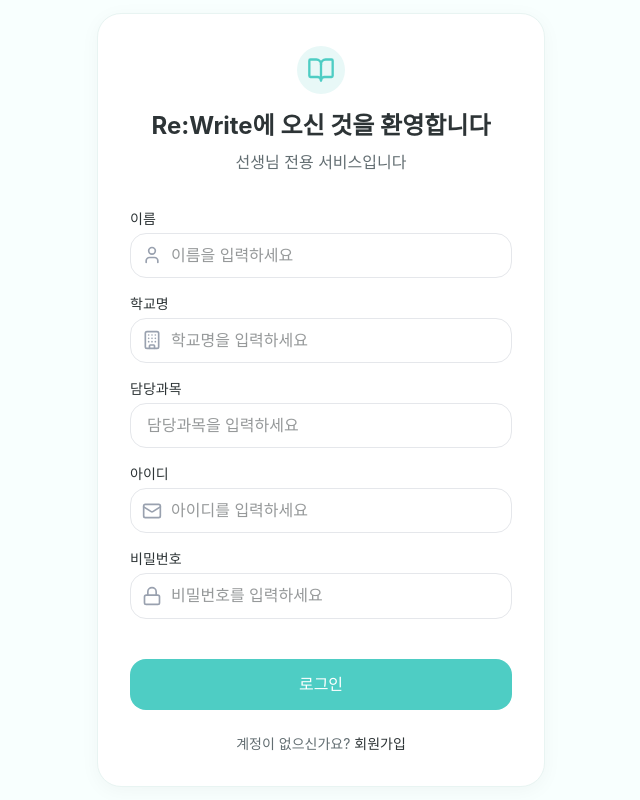
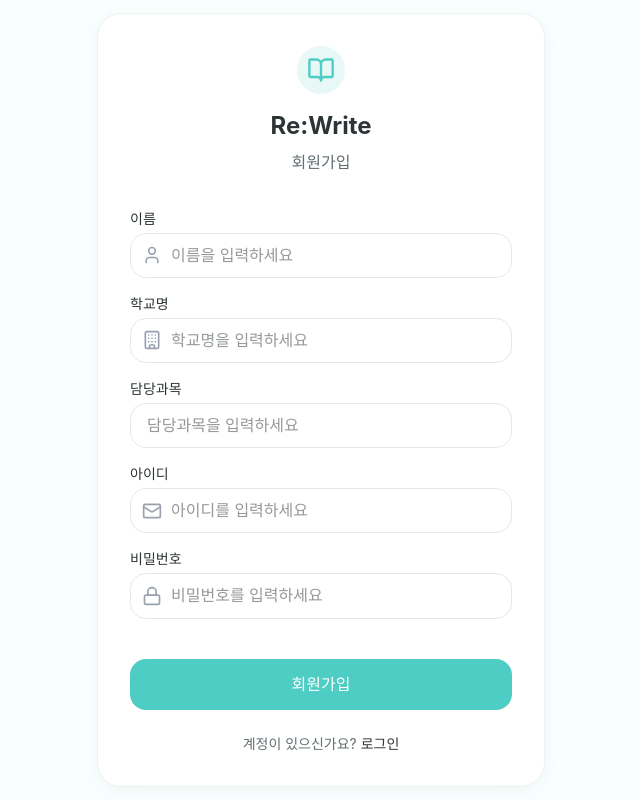
Before and after one commit to KIT-ReWrite/ReWrite-Teacher, a React (Vite) app: page /signup in a window 1280 px wide. Shown: the whole page, without its empty margins (319-959 px from the left). Built offline with nearby package versions, Linux system fonts and the light colour scheme.

Commit message:
feat :: auth form

```diff
--- a/src/features/auth/ui/AuthForm.tsx
+++ b/src/features/auth/ui/AuthForm.tsx
@@ -34,14 +34,14 @@ const AuthForm = ({ type }: IAuthProp) => {
                 opacity: 1,
                 scale: 1,
             }}
-            className="w-full max-w-md bg-white rounded-2xl shadow-card p-8 border border-border"
+            className="bg-white w-full max-w-md rounded-2xl shadow-card p-8 border border-border"
         >
             <div className="flex flex-col items-center mb-8">
                 <div className="w-12 h-12 bg-primary-light rounded-2xl flex items-center justify-center mb-4">
                     <BookOpen className="stroke-primary" size={28} />
                 </div>
-                <h1 className="text-2xl font-bold text-text-primary">Re:Write에 오신 것을 환영합니다</h1>
-                <p className="text-text-secondary mt-2">선생님 전용 서비스입니다</p>
+                <h1 className="text-2xl font-bold text-text-primary">Re:Write</h1>
+                <p className="text-text-secondary mt-2">{type == "login" ? "로그인" : "회원가입"}</p>
             </div>
 
             <form onSubmit={handleLogin} className="space-y-4">
@@ -135,14 +135,14 @@ const AuthForm = ({ type }: IAuthProp) => {
                     type="submit"
                     className="w-full bg-primary hover:bg-primary-hover text-white font-medium py-3 rounded-xl transition-colors mt-6"
                 >
-                    로그인
+                    {type == "login" ? "로그인" : "회원가입"}
                 </button>
             </form>
 
             <div className="mt-6 text-center text-sm text-text-secondary">
-                계정이 없으신가요?{" "}
-                <Link to="/signup" className="text-primary font-medium hover:underline">
-                    회원가입
+                {type == "login" ? "계정이 없으신가요? " : "계정이 있으신가요? "}
+                <Link to={type == "login" ? "/signup" : "/login"} className="text-primary font-medium hover:underline">
+                    {type == "login" ? "회원가입" : "로그인"}
                 </Link>
             </div>
         </motion.div>
--- a/src/pages/login/LoginPage.tsx
+++ b/src/pages/login/LoginPage.tsx
@@ -4,7 +4,7 @@ import AuthForm from "@/features/auth/ui/AuthForm"
  */
 const LoginPage = () => {
     return (
-        <div className="min-h-screen bg-background flex items-center justify-center p-4">
+        <div className="min-h-screen w-full bg-background flex items-center justify-center p-4 py-12">
             <AuthForm type="login" />
         </div>
     )
--- a/src/pages/signup/SignupPage.tsx
+++ b/src/pages/signup/SignupPage.tsx
@@ -5,7 +5,7 @@ import AuthForm from "@/features/auth/ui/AuthForm"
  */
 const SignupPage = () => {
     return (
-        <div className="h-screen flex flex-col items-center justify-center">
+        <div className="h-screen flex flex-col items-center justify-center p-4 py-12">
             <AuthForm type="signup" />
         </div>
     )
```
